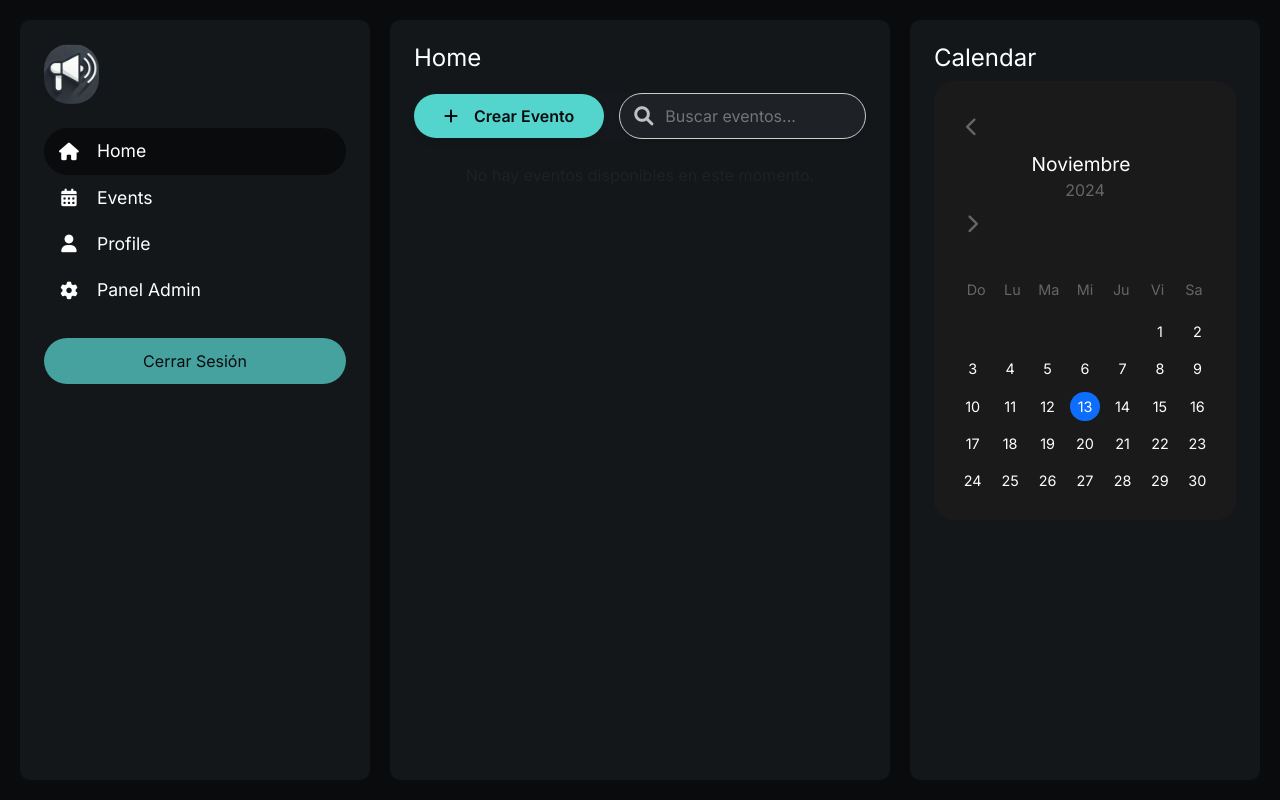
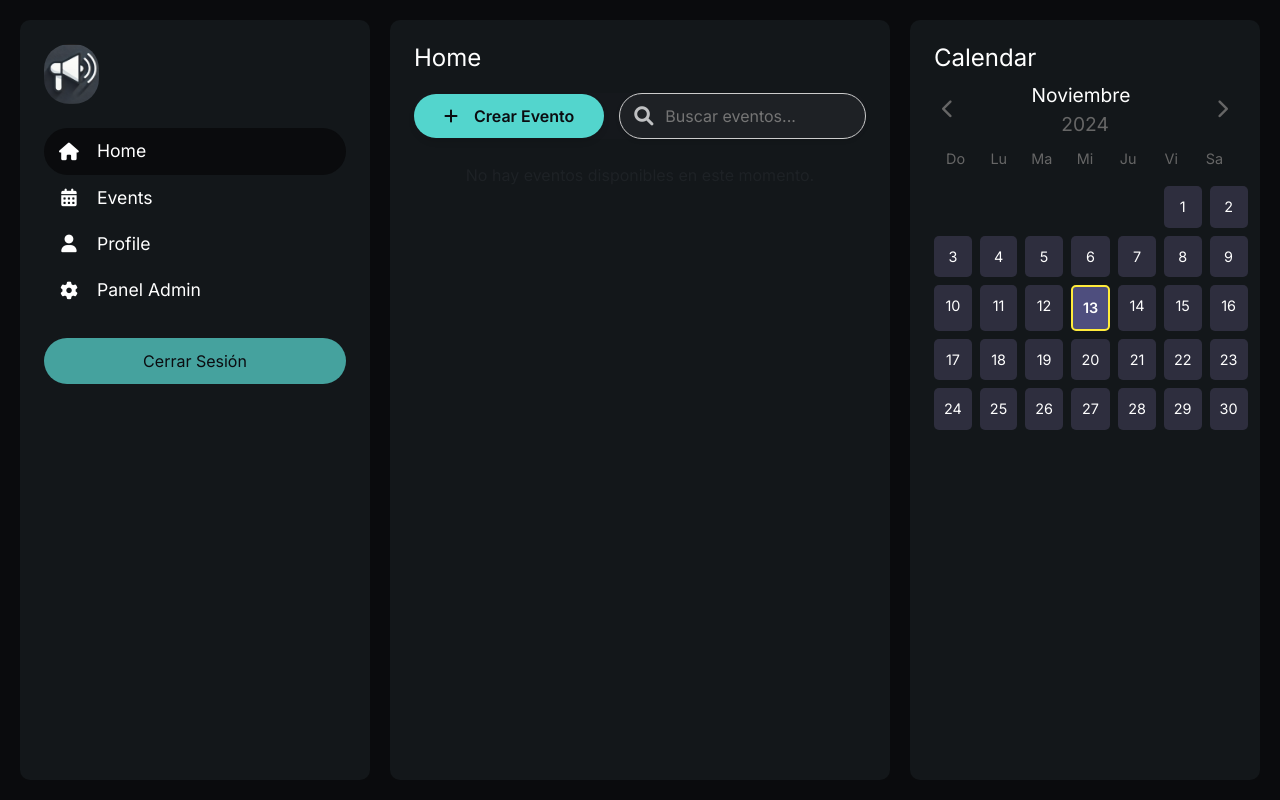
Before and after one commit to dpenalva/Agenda_Sostenible, a PHP site: page / in a window 1280 px wide. Run offline with PHP 8.4, Linux system fonts and the light colour scheme; the visitor is signed in with stand-in values (Sample User, id 1); data that the repository does not hold is empty.

Commit message:
Modificacion css calendario

```diff
--- a/public/css/web.css
+++ b/public/css/web.css
@@ -193,16 +193,36 @@ body {
 }
 
 /* Calendar */
-#calendar {
-    background-color: #1a1a1a;
-    border-radius: 20px;
-    padding: 1.5rem;
-    max-width: 400px;
-    margin: 0 auto;
+.calendar {
+    display: grid;
+    grid-template-columns: repeat(7, 1fr);
+    gap: 5px;
+    margin-top: 20px;
 }
 
 .calendar-header {
-    margin-bottom: 2rem;
+    display: flex;
+    justify-content: space-between;
+    align-items: center;
+    margin-bottom: 10px;
+    color: #fff;
+    font-size: 1.2em;
+}
+
+.calendar-header .month-name {
+    font-weight: bold;
+    text-transform: capitalize;
+}
+
+.calendar-header .nav-arrow {
+    cursor: pointer;
+    font-size: 1.5em;
+    color: #ffeb3b;
+    transition: color 0.3s ease;
+}
+
+.calendar-header .nav-arrow:hover {
+    color: #fff;
 }
 
 .btn-calendar {
@@ -249,31 +269,53 @@ body {
 }
 
 .calendar-day {
-    aspect-ratio: 1;
-    display: flex;
-    align-items: center;
-    justify-content: center;
-    font-size: 0.9rem;
-    border-radius: 50%;
-    cursor: pointer;
-    transition: all 0.3s ease;
-}
-
-.calendar-day:hover:not(.empty) {
+    background-color: #2e2e3e;
+    color: #fff;
+    padding: 10px;
+    border-radius: 5px;
+    text-align: center;
+    transition: background-color 0.3s ease, transform 0.3s ease;
+    position: relative;
+    font-size: 0.9em;
+}
+
+.calendar-day:hover {
+    background-color: #3e3e5e;
+    transform: translateY(-3px);
+}
+
+.calendar-day.empty {
+    background-color: transparent;
+    cursor: default;
+}
+
+.calendar-day.today {
+    background-color: #4e4e7e;
+    font-weight: bold;
+    border: 2px solid #ffeb3b;
+}
+
+.liked-event-day {
+    position: relative;
+    background-color: #ffeb3b;
+    color: #000;
+}
+
+.liked-event-day:hover::after {
+    content: attr(data-title);
+    position: absolute;
+    top: 100%;
+    left: 50%;
+    transform: translateX(-50%);
     background-color: #333;
-}
-
-.calendar-day.empty {
-    cursor: default;
-}
-
-.calendar-day.today {
-    background-color: #0d6efd;
-    color: white;
-}
-
-.calendar-day.today:hover {
-    background-color: #0b5ed7;
+    color: #fff;
+    padding: 5px;
+    border-radius: 5px;
+    white-space: nowrap;
+    z-index: 10;
+    font-size: 0.8em;
+    margin-top: 5px;
+    box-shadow: 0 2px 4px rgba(0, 0, 0, 0.2);
 }
 
 /* Efecto hover suave para los días */
```
